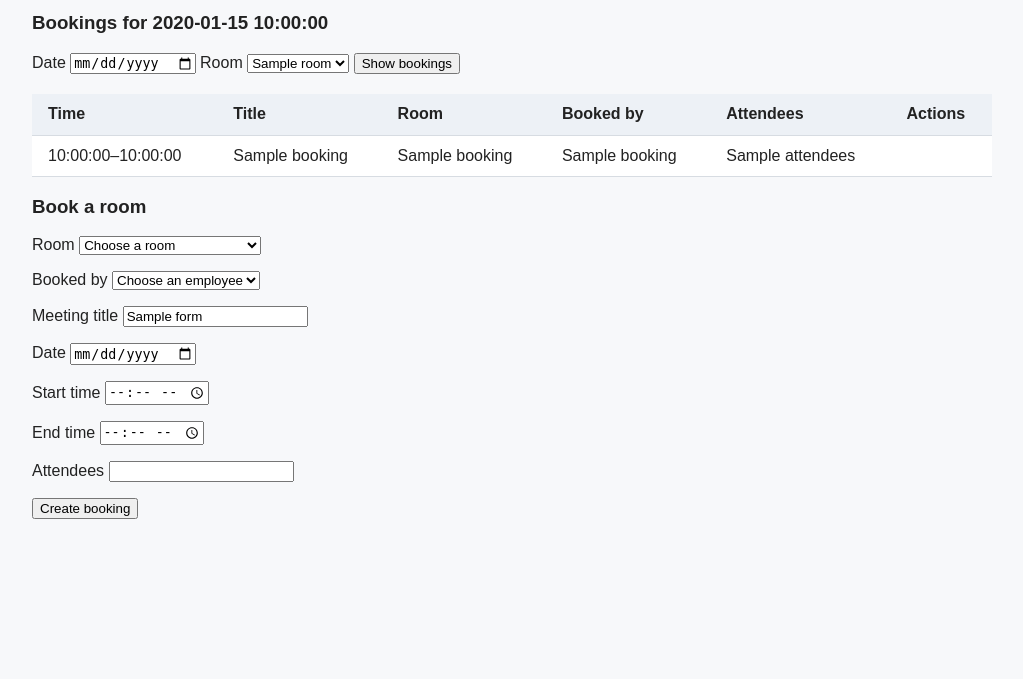
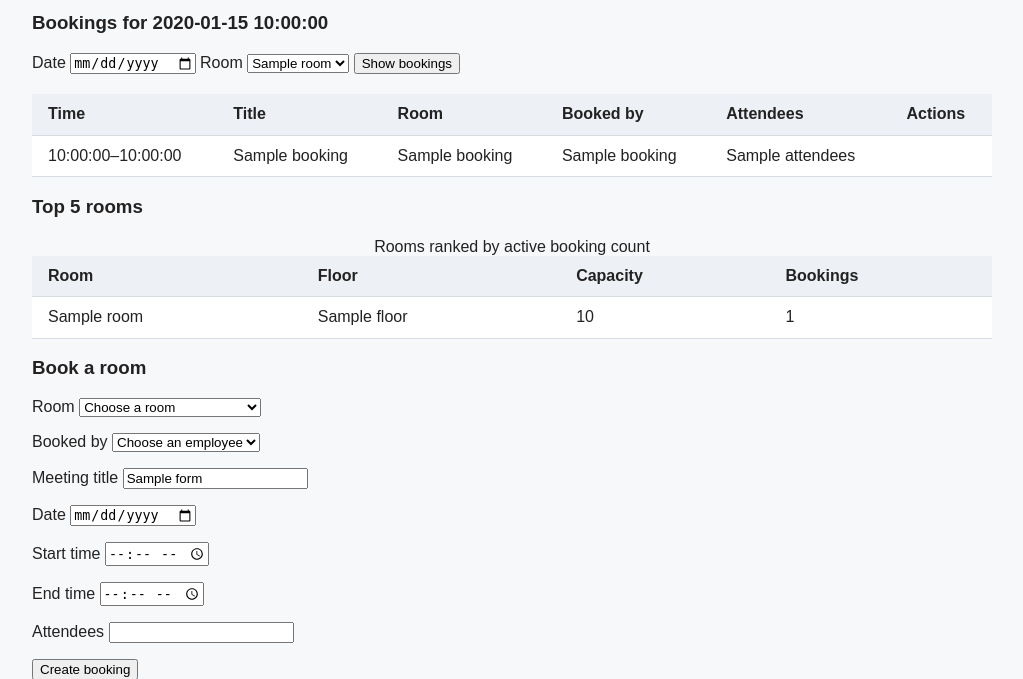
Before and after one commit to XanderChung/intern-meeting-room-booking-system, a Flask app: template templates/bookings.html in a window 1280 px wide. Shown: the part 197-876 px from the top of the page, without its empty margins (128-1151 px from the left). Before the commit the page ends 716 px from the top, so only its background shows below. Run offline with Flask 3, Linux system fonts and the light colour scheme; the template is opened without the code that fills it: most values are stand-ins (such as "Sample title", 1, 10 or a date in 2020).

Commit message:
Show top rooms on the bookings page

```diff
--- a/templates/bookings.html
+++ b/templates/bookings.html
@@ -61,6 +61,35 @@
         {% endif %}
     </section>
 
+    <section aria-labelledby="top-rooms-heading">
+        <h3 id="top-rooms-heading">Top 5 rooms</h3>
+        {% if top_rooms %}
+            <table id="top-rooms-table">
+                <caption>Rooms ranked by active booking count</caption>
+                <thead>
+                    <tr>
+                        <th scope="col">Room</th>
+                        <th scope="col">Floor</th>
+                        <th scope="col">Capacity</th>
+                        <th scope="col">Bookings</th>
+                    </tr>
+                </thead>
+                <tbody>
+                    {% for room in top_rooms %}
+                        <tr>
+                            <td>{{ room.name }}</td>
+                            <td>{{ room.floor }}</td>
+                            <td>{{ room.capacity }}</td>
+                            <td>{{ room.booking_count }}</td>
+                        </tr>
+                    {% endfor %}
+                </tbody>
+            </table>
+        {% else %}
+            <p>No rooms to rank yet.</p>
+        {% endif %}
+    </section>
+
     <section aria-labelledby="create-booking-heading">
         <h3 id="create-booking-heading">Book a room</h3>
         <form method="post" action="{{ url_for('create_booking_page') }}">
```
